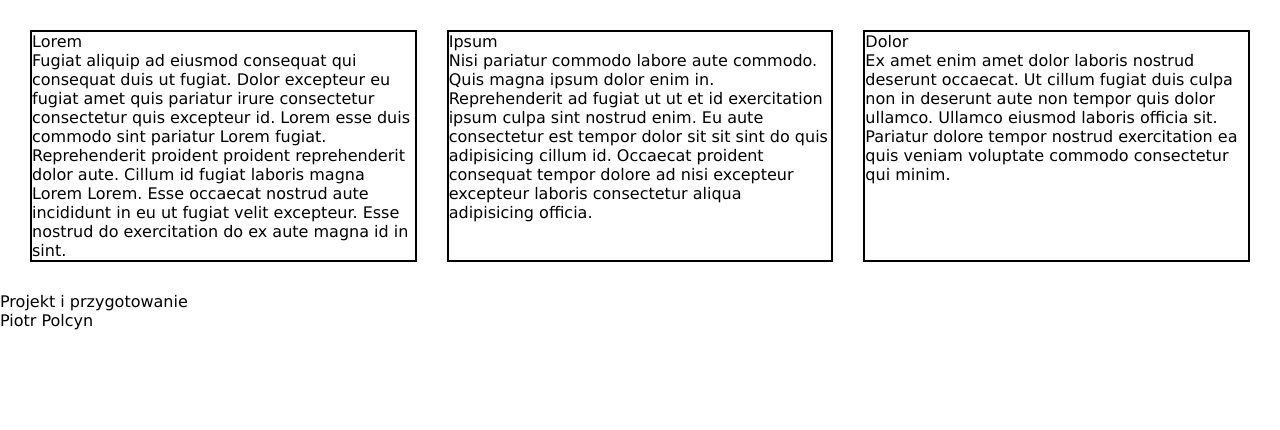
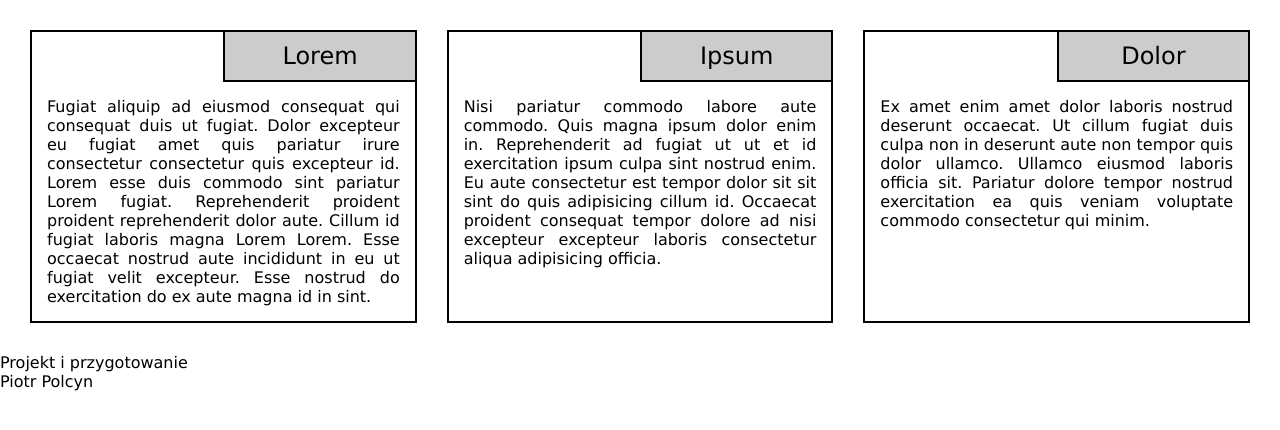
Before and after one commit to K4G13/PAI-lab, a PHP site: page / in a window 1280 px wide. Shown: the part 135-565 px from the top of the page. Run offline with PHP 8.4, Linux system fonts and the light colour scheme.

Commit message:
podpunkt 17

```diff
--- a/lab2-3/style.css
+++ b/lab2-3/style.css
@@ -50,9 +50,24 @@ article{
     margin: 15px;
     width: 100%;
     border: solid 2px #000;
+    display: flex;
+    flex-direction: column;
 }
 article h1{
-
+    height: 50px;
+    width: 50%;
+    font-size: 1.5em;
+    display: flex;
+    justify-content: center;
+    align-items: center;
+    align-self: flex-end;
+    background-color: #ccc;
+    border-left: solid 2px #000;
+    border-bottom: solid 2px #000;
+}
+article p{
+    text-align: justify;
+    padding: 15px;
 }
 
 footer{
```
